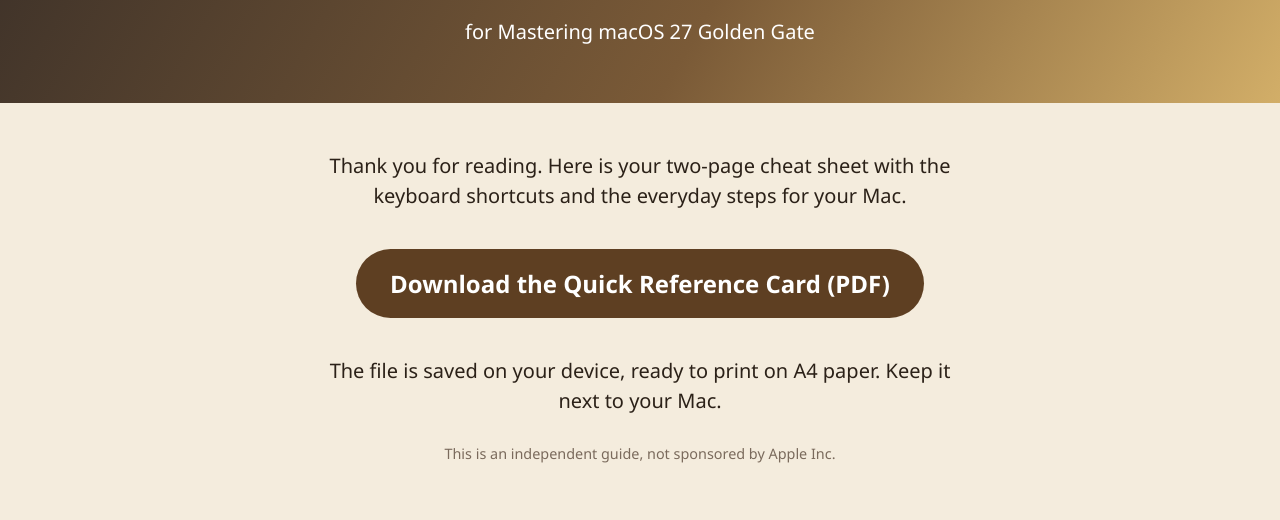
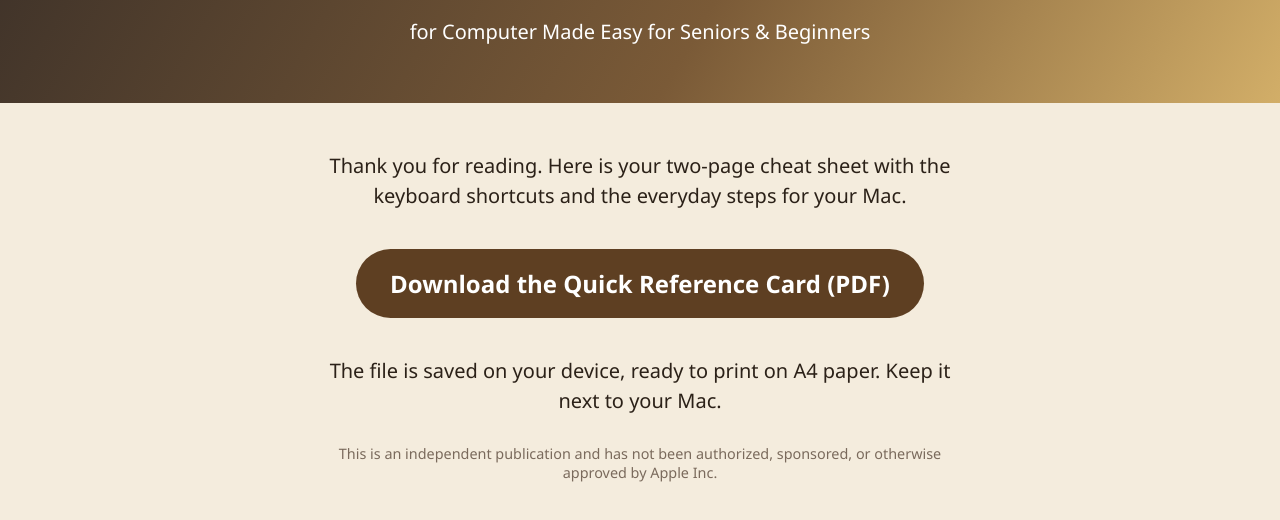
Before and after one commit to davidmerrittbooks/macos27-quick-card, a plain HTML site: page index.html in a window 1280 px wide. Shown: the part 82-602 px from the top of the page. Drawn offline with Linux system fonts and the light colour scheme.

Commit message:
Add files via upload

```diff
--- a/index.html
+++ b/index.html
@@ -10,10 +10,10 @@ p{font-size:1.25rem;line-height:1.5}
 a.btn{display:inline-block;margin:18px 0;background:#5e3f22;color:#fff;text-decoration:none;font-weight:700;font-size:1.5rem;padding:18px 34px;border-radius:40px}
 small{display:block;color:#7a6a5c;margin-top:28px;font-size:.9rem}
 </style></head><body>
-<header><h1>Your Quick Reference Card</h1><p>for Mastering macOS 27 Golden Gate</p></header>
+<header><h1>Your Quick Reference Card</h1><p>for Computer Made Easy for Seniors &amp; Beginners</p></header>
 <main>
 <p>Thank you for reading. Here is your two-page cheat sheet with the keyboard shortcuts and the everyday steps for your Mac.</p>
 <a class="btn" href="macOS-27-Golden-Gate-Quick-Reference.pdf" download="macOS-27-Golden-Gate-Quick-Reference.pdf">Download the Quick Reference Card (PDF)</a>
 <p>The file is saved on your device, ready to print on A4 paper. Keep it next to your Mac.</p>
-<small>This is an independent guide, not sponsored by Apple Inc.</small>
+<small>This is an independent publication and has not been authorized, sponsored, or otherwise approved by Apple Inc.</small>
 </main></body></html>
```
Also changed, not shown: 1 other file.
